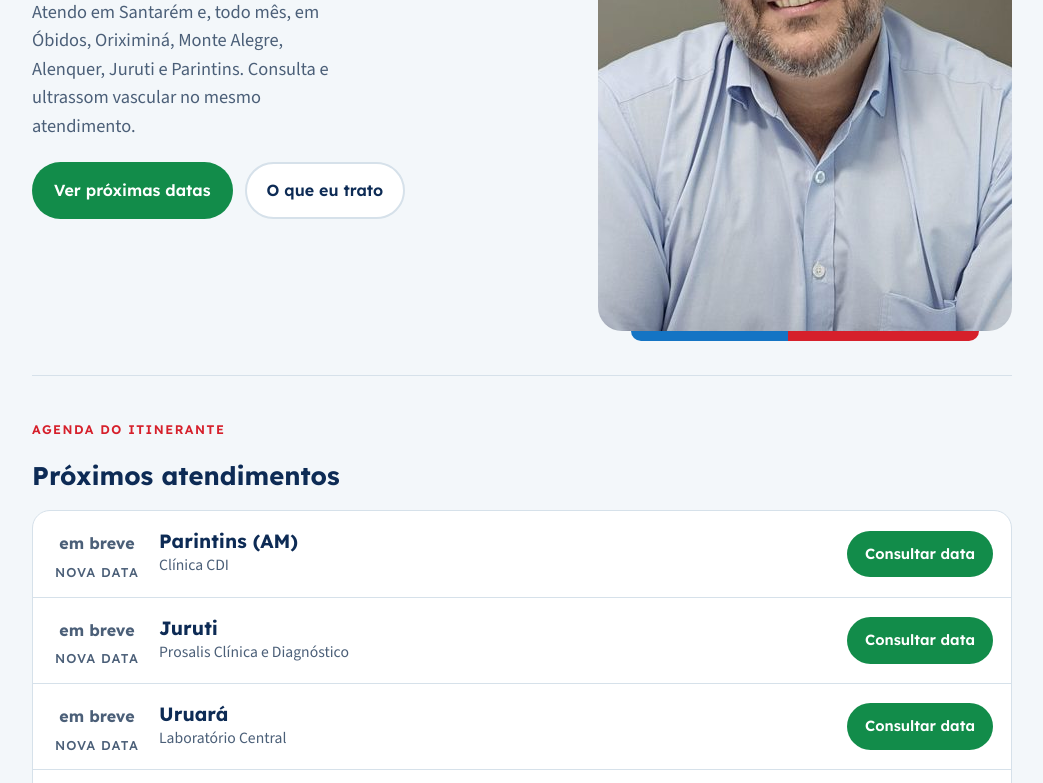
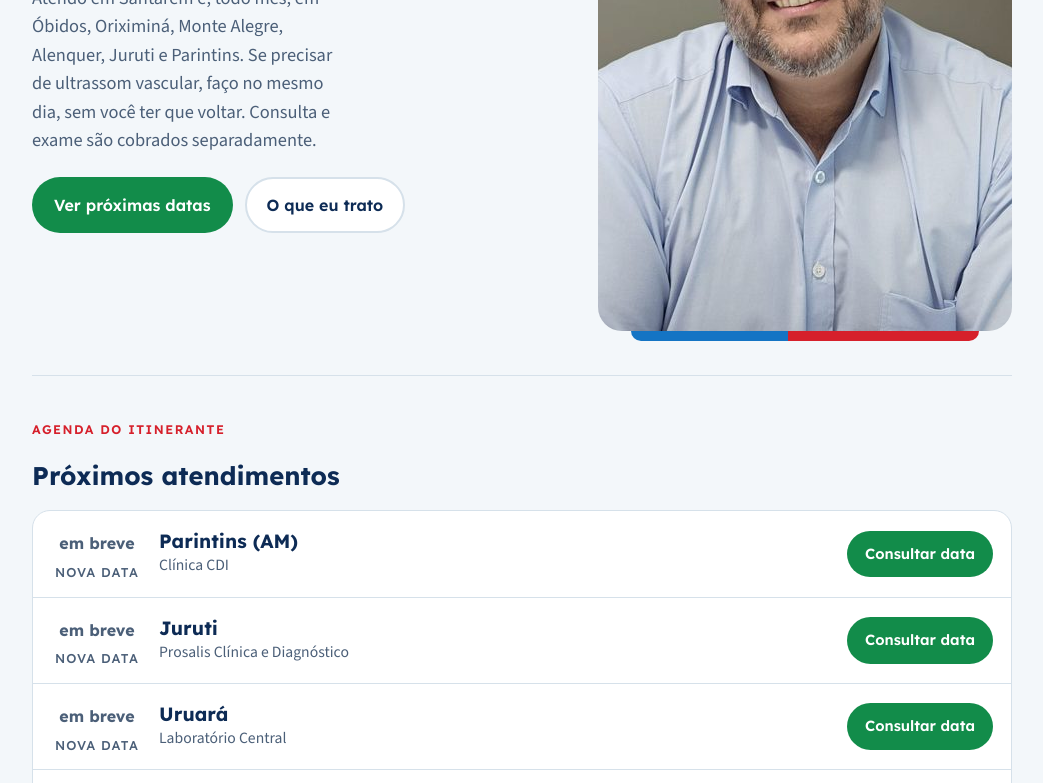
Before and after one commit to mmanhanelli-create/VASCULAR-TAPAJOS, a plain HTML site: page index.html in a window 1280 px wide. Shown: the part 566-1349 px from the top of the page, without its empty margins (118-1161 px from the left). Drawn offline with nearby package versions, Linux system fonts and the light colour scheme.

Commit message:
Deixa claro que consulta e ultrassom são cobrados separadamente
Co-Authored-By: Claude Opus 5.5 <noreply@anthropic.com>
Claude-Session: https://claude.ai/code/session_01EUhR9ykLhcBpv6ahVhoQJa

```diff
--- a/index.html
+++ b/index.html
@@ -122,7 +122,7 @@ footer strong{color:var(--fg)}
   <div>
     <div class="eyebrow">Angiologia e Cirurgia Vascular</div>
     <h1>Cirurgião vascular no Oeste do Pará e em Parintins</h1>
-    <p class="lead">Atendo em Santarém e, todo mês, em Óbidos, Oriximiná, Monte Alegre, Alenquer, Juruti e Parintins. Consulta e ultrassom vascular no mesmo atendimento.</p>
+    <p class="lead">Atendo em Santarém e, todo mês, em Óbidos, Oriximiná, Monte Alegre, Alenquer, Juruti e Parintins. Se precisar de ultrassom vascular, faço no mesmo dia, sem você ter que voltar. Consulta e exame são cobrados separadamente.</p>
     <div class="ctas">
       <a class="btn btn-wa" href="#datas">Ver próximas datas</a>
       <a class="btn btn-ghost" href="#tratamentos">O que eu trato</a>
@@ -195,7 +195,7 @@ footer strong{color:var(--fg)}
   <h2>O que eu trato</h2>
   <div class="symptoms"><span>Dor nas pernas</span><span>Peso e cansaço</span><span>Inchaço</span><span>Varizes</span><span>Vasinhos</span><span>Feridas que não cicatrizam</span><span>Pé diabético</span></div>
   <div class="treat">
-    <div><h3>Ultrassom vascular no mesmo atendimento</h3><p>Faço a consulta e o exame de ultrassom das veias e artérias na mesma visita. Você sai sabendo o que tem e qual é o próximo passo.</p></div>
+    <div><h3>Ultrassom vascular no mesmo dia</h3><p>Se a consulta mostrar que precisa, faço o ultrassom das veias e artérias na mesma visita, sem você ter que voltar outro dia. O exame é cobrado à parte da consulta. Você sai sabendo o que tem e qual é o próximo passo.</p></div>
     <div><h3>Vasinhos e varizes com espuma</h3><p>Escleroterapia com espuma, feita no consultório. O número de sessões depende de cada caso e é definido na avaliação.</p></div>
     <div><h3>Veias safenas doentes</h3><p>Tratamento da safena no consultório, sem corte, sem raquianestesia e sem internação. A técnica é escolhida conforme o calibre da veia no ultrassom.</p></div>
     <div><h3>Feridas e pé diabético</h3><p>Avaliação da circulação e tratamento de feridas crônicas nas pernas e nos pés, com atenção especial ao paciente diabético.</p></div>
```
